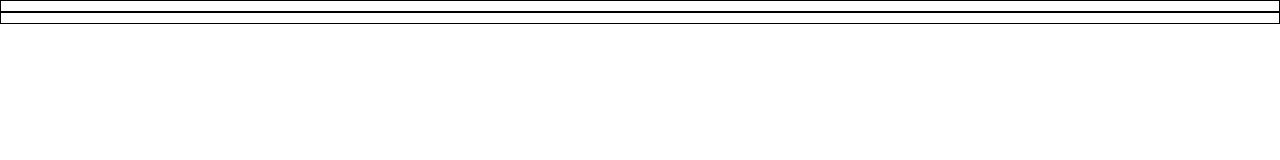
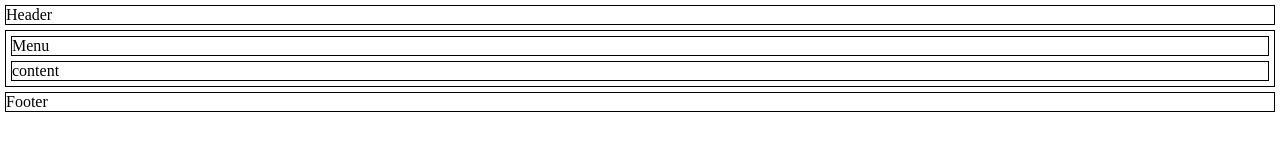
Before and after one commit to deanton28/doing-something, a plain HTML site: page index.html in a window 1280 px wide. Drawn offline with Linux system fonts and the light colour scheme.

Commit message:
Add content

```diff
--- a/css/style.css
+++ b/css/style.css
@@ -3,7 +3,11 @@ body {
   padding: 0;
 }
 
+header,
+main,
+footer,
 div {
+  margin: 5px;
   min-height: 10px;
   border: 1px solid #000;
 }
--- a/index.html
+++ b/index.html
@@ -7,20 +7,20 @@
   </head>
   <body>
     <header class="page-header">
-
+      Header
     </header>
 
     <main>
       <div class="menu">
-
+        Menu
       </div>
       <div class="content">
-
+        content
       </div>
     </main>
 
     <footer class="footer">
-
+      Footer
     </footer>
   </body>
 
```
